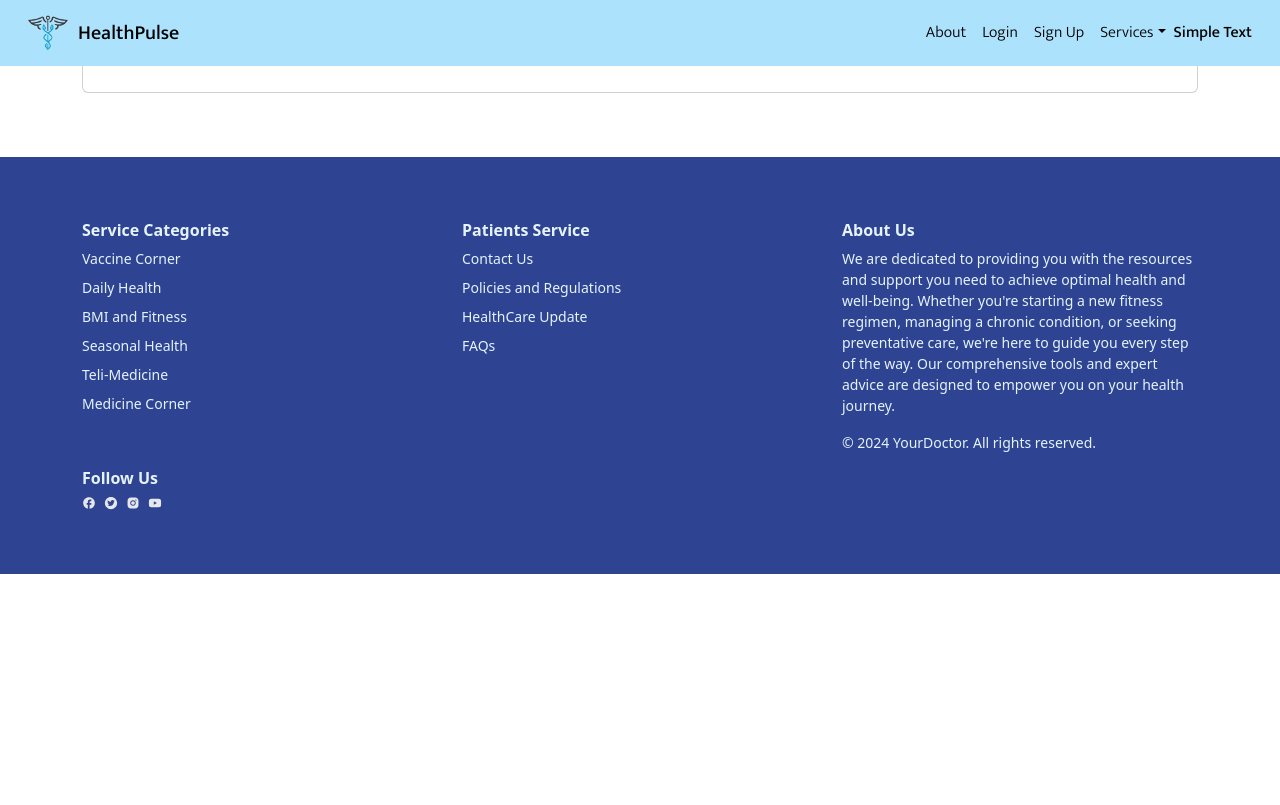
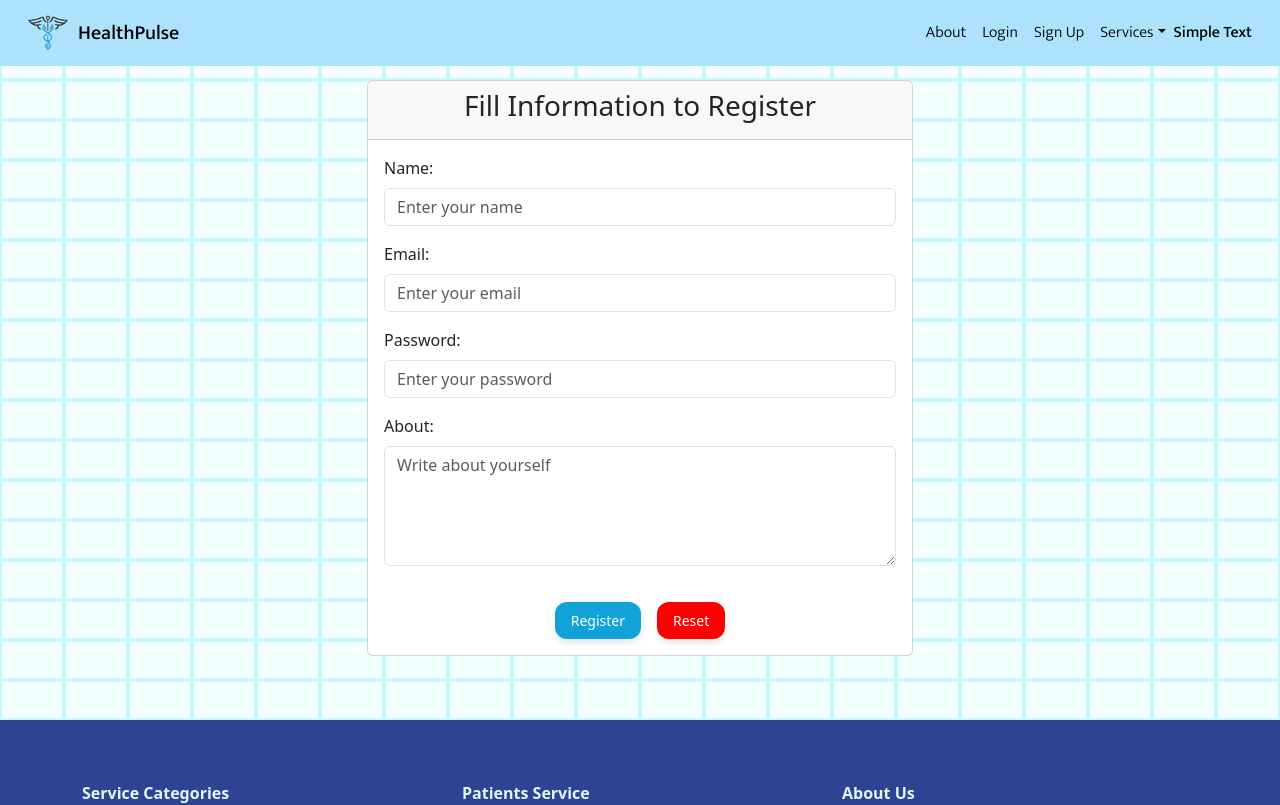
Before and after one commit to phigratio/HealthPulse, a React (Create React App) app in the folder healthpulse-app/: page /signup in a window 1280 px wide. Shown: the top 805 px of the page. Built offline with nearby package versions, Linux system fonts and the light colour scheme.

Commit message:
Login Signin forntend backend done - alhamdulillah -saeed

```diff
--- a/healthpulse-app/package.json
+++ b/healthpulse-app/package.json
@@ -15,6 +15,7 @@
     "react-router-dom": "^6.24.0",
     "react-scripts": "5.0.1",
     "react-slick": "^0.30.2",
+    "react-toastify": "^10.0.5",
     "reactstrap": "^9.2.2",
     "slick-carousel": "^1.8.1",
     "web-vitals": "^2.1.4"
--- a/healthpulse-app/src/App.js
+++ b/healthpulse-app/src/App.js
@@ -1,5 +1,8 @@
 import "./App.css";
 import "bootstrap/dist/css/bootstrap.min.css";
+import "react-toastify/dist/ReactToastify.css";
+import { ToastContainer, toast } from "react-toastify";
+
 
 import { BrowserRouter, Routes, Route } from "react-router-dom";
 import Login from "./pages/Login";
@@ -17,6 +20,7 @@ import AddPost from "./components/AddPost";
 function App() {
   return (
     <BrowserRouter>
+      <ToastContainer position="top-center" />
       <Routes>
         <Route path="/" element={<Home />}></Route>
         <Route path="/login" element={<Login />}></Route>
--- /dev/null
+++ b/healthpulse-app/src/auth/index.js
@@ -0,0 +1,38 @@
+//isLoggedIn=>
+
+export const isLoggedIn = () => {
+  let data = localStorage.getItem("data");
+  if (data != null) return true;
+  else return false;
+};
+
+//doLogin=> data=>set to localstorage
+
+export const doLogin = (data, next) => {
+  localStorage.setItem("data", JSON.stringify(data));
+  next();
+};
+
+//doLogout=> remove from localStorage
+
+export const doLogout = (next) => {
+  localStorage.removeItem("data");
+  next();
+};
+
+//get currentUser
+export const getCurrentUserDetail = () => {
+  if (isLoggedIn()) {
+    return JSON.parse(localStorage.getItem("data")).user;
+  } else {
+    return undefined;
+  }
+};
+
+export const getToken = () => {
+  if (isLoggedIn()) {
+    return JSON.parse(localStorage.getItem("data")).token;
+  } else {
+    return null;
+  }
+};
--- a/healthpulse-app/src/pages/Login.js
+++ b/healthpulse-app/src/pages/Login.js
@@ -1,11 +1,138 @@
+import {
+  Card,
+  CardBody,
+  CardHeader,
+  Container,
+  Form,
+  FormGroup,
+  Label,
+  Input,
+  Button,
+  Row,
+  Col,
+} from "reactstrap";
 import Base from "../components/Base";
+import { useState } from "react";
+import { toast } from "react-toastify";
+import { login } from "../service/user-service";
+import { doLogin } from "../auth";
+import Background from "../components/Background"
 
 const Login = () => {
+  const [loginDetail, setLoginDetail] = useState({
+    username: "",
+    password: "",
+  });
+
+  const handleChange = (event, field) => {
+    let actualValue = event.target.value;
+
+    setLoginDetail({
+      ...loginDetail,
+      [field]: actualValue,
+    });
+  };
+
+  const handleReset = () => {
+    setLoginDetail({
+      username: "",
+      password: "",
+    });
+  };
+
+  const handleFormSubmit = (event) => {
+    event.preventDefault();
+    console.log(loginDetail);
+    if (
+      loginDetail.username.trim() === "" ||
+      loginDetail.password.trim() === ""
+    ) {
+      toast.error("Please fill all the fields !!!");
+      return;
+    }
+
+    //submit the form to the server using axios locatedd in src/service/user-service.js
+
+
+    login(loginDetail).then((data) => {
+
+
+      //save the token to the local storage
+      doLogin(data, () => {
+        console.log("Token saved to local storage");
+      });
+
+      toast.success("Token received successfully  !!!");
+      console.log(data);
+
+    }
+    ).catch((error) => {
+      console.log(error);
+      if(error.response.status === 400  || error.response.status === 404){
+        toast.error(error.response.data.message);
+      }else{
+        toast.error("Something went wrong !!!");
+      }
+
+    });
+
+
+
+
+  };
+
   return (
     <div>
+      <Background />
       <Base>
-        <h1>This is Login page</h1>
-        <h1>Welcome to Login page</h1>
+        <Container style={{ marginTop: "10vh" }}>
+          <Row>
+            <Col sm={{ size: 6, offset: 3 }}>
+              <Card>
+                <CardHeader style={{ textAlign: "center" }}>
+                  <h3>Fill Information to Register</h3>
+                </CardHeader>
+                <CardBody>
+                  <Form onSubmit={handleFormSubmit}>
+                    <FormGroup>
+                      <Label>Email: </Label>
+                      <Input
+                        type="email"
+                        placeholder="Enter your email"
+                        id="email"
+                        value={loginDetail.username}
+                        onChange={(e) => handleChange(e, "username")}
+                      />
+                    </FormGroup>
+
+                    <FormGroup>
+                      <Label>Password: </Label>
+                      <Input
+                        type="password"
+                        placeholder="Enter your password"
+                        id="password"
+                        value={loginDetail.password}
+                        onChange={(e) => handleChange(e, "password")}
+                      />
+                    </FormGroup>
+
+                    <Container className="text-center">
+                      <Button className=" button small-button me-2">
+                        Register
+                      </Button>
+                      <Button
+                        onClick={handleReset}
+                        className=" button small-button reset-button ms-2"
+                      >
+                        Reset
+                      </Button>
+                    </Container>
+                  </Form>
+                </CardBody>
+              </Card>
+            </Col>
+          </Row>
+        </Container>
       </Base>
     </div>
   );
--- a/healthpulse-app/src/pages/Signup.js
+++ b/healthpulse-app/src/pages/Signup.js
@@ -1,17 +1,200 @@
-import { Card, CardBody, CardHeader, Container } from "reactstrap";
+import {
+  Card,
+  CardBody,
+  CardHeader,
+  Container,
+  Form,
+  FormGroup,
+  Label,
+  Input,
+  Button,
+  Row,
+  Col,
+  FormFeedback,
+} from "reactstrap";
 import Base from "../components/Base";
+import { useEffect, useState } from "react";
+import { signUp } from "../service/user-service";
+import { toast } from "react-toastify";
+import Background from "../components/Background";
 
 const Signup = () => {
+  const [data, setData] = useState(() => {
+    return {
+      name: "",
+      email: "",
+      password: "",
+      about: "",
+    };
+  });
+
+  const [error, setError] = useState(() => {
+    return {
+      error: {},
+      isError: false,
+    };
+  });
+
+  useEffect(() => {
+    document.title = "Signup";
+  }, [data]);
+
+  //hancleChange function
+
+  const handleChange = (e, property) => {
+    setData({
+      ...data,
+      [property]: e.target.value,
+    });
+  };
+  //resetData function
+
+  const resetData = () => {
+    setData({
+      name: "",
+      email: "",
+      password: "",
+      about: "",
+    });
+  };
+
+  //submitForm function
+
+  const submitForm = (e) => {
+    e.preventDefault();
+
+    if(error.isError){
+      toast.error("Please fill the form correctly !!!");
+      setError({
+        error: {},
+        isError: false,
+      });
+    }
+
+    console.log(data);
+
+    signUp(data)
+      .then((resp) => {
+        console.log(resp);
+        console.log("User Registered Successfully");
+        toast.success(
+          "User Registered Successfully with user id: " + resp.id + " !!!"
+        );
+        setData({
+          name: "",
+          email: "",
+          password: "",
+          about: "",
+        });
+      })
+      .catch((err) => {
+        console.log(err);
+        console.log("User Registration Failed");
+
+        setError({
+          error: err,
+          isError: true,
+        });
+      });
+  };
+
   return (
     <div>
+      <Background />
       <Base>
-        <Container>
-          <Card>
-            <CardHeader>
-              <h3>Fill Information to Register</h3>
-            </CardHeader>
-            <CardBody></CardBody>
-          </Card>
+        <Container style={{ marginTop: "10vh" }}>
+          <Row>
+            <Col sm={{ size: 6, offset: 3 }}>
+              <Card>
+                <CardHeader style={{ textAlign: "center" }}>
+                  <h3>Fill Information to Register</h3>
+                </CardHeader>
+                <CardBody>
+                  <Form onSubmit={submitForm}>
+                    <FormGroup>
+                      <Label>Name: </Label>
+                      <Input
+                        type="text"
+                        placeholder="Enter your name"
+                        id="name"
+                        onChange={(e) => handleChange(e, "name")}
+                        value={data.name}
+                        invalid={
+                          error.error?.response?.data?.name ? true : false
+                        }
+                      />
+                      <FormFeedback>
+                        {error.error?.response?.data?.name}
+                      </FormFeedback>
+                    </FormGroup>
+
+                    <FormGroup>
+                      <Label>Email: </Label>
+                      <Input
+                        type="email"
+                        placeholder="Enter your email"
+                        id="email"
+                        onChange={(e) => handleChange(e, "email")}
+                        value={data.email}
+                        invalid={
+                          error.error?.response?.data?.email ? true : false
+                        }
+                      />
+                      <FormFeedback>
+                        {error.error?.response?.data?.email}
+                      </FormFeedback>
+                    </FormGroup>
+
+                    <FormGroup>
+                      <Label>Password: </Label>
+                      <Input
+                        type="password"
+                        placeholder="Enter your password"
+                        id="password"
+                        onChange={(e) => handleChange(e, "password")}
+                        value={data.password}
+                        invalid={
+                          error.error?.response?.data?.password ? true : false
+                        }
+                      />
+                      <FormFeedback>
+                        {error.error?.response?.data?.password}
+                      </FormFeedback>
+                    </FormGroup>
+
+                    <FormGroup>
+                      <Label>About:</Label>
+                      <Input
+                        type="textarea"
+                        placeholder="Write about yourself"
+                        style={{ height: "15vh" }}
+                        id="about"
+                        onChange={(e) => handleChange(e, "about")}
+                        value={data.about}
+                        invalid={
+                          error.error?.response?.data?.about ? true : false
+                        }
+                      />
+                      <FormFeedback>
+                        {error.error?.response?.data?.about}
+                      </FormFeedback>
+                    </FormGroup>
+                    <Container className="text-center">
+                      <Button className=" button small-button me-2">
+                        Register
+                      </Button>
+                      <Button
+                        className=" button small-button reset-button ms-2"
+                        onClick={resetData}
+                      >
+                        Reset
+                      </Button>
+                    </Container>
+                  </Form>
+                </CardBody>
+              </Card>
+            </Col>
+          </Row>
         </Container>
       </Base>
     </div>
--- a/healthpulse-app/src/service/helper.js
+++ b/healthpulse-app/src/service/helper.js
@@ -3,7 +3,7 @@
 import axios from "axios";
 // import { getToken } from "../auth";
 
-export const BASE_URL = "http://localhost:6969/api/v1";
+export const BASE_URL = "http://localhost:6969";
 // export const BASE_URL = "https://apis.lcwdblogs.online/api/v1";
 
 export const myAxios = axios.create({
--- a/healthpulse-app/src/service/user-service.js
+++ b/healthpulse-app/src/service/user-service.js
@@ -2,8 +2,8 @@ import {myAxios} from "./helper"
 
 export const signUp = (user) => {
     return myAxios
-        .post("/api/v1/auth/signup", user)
-        .then((response) => response.data);
+      .post("/api/v1/auth/register", user)
+      .then((response) => response.data);
 };
 
 export const login = (loginDetail) => {
```
Also changed, not shown: 2 other files (tests, documents, lock files or other folders).
